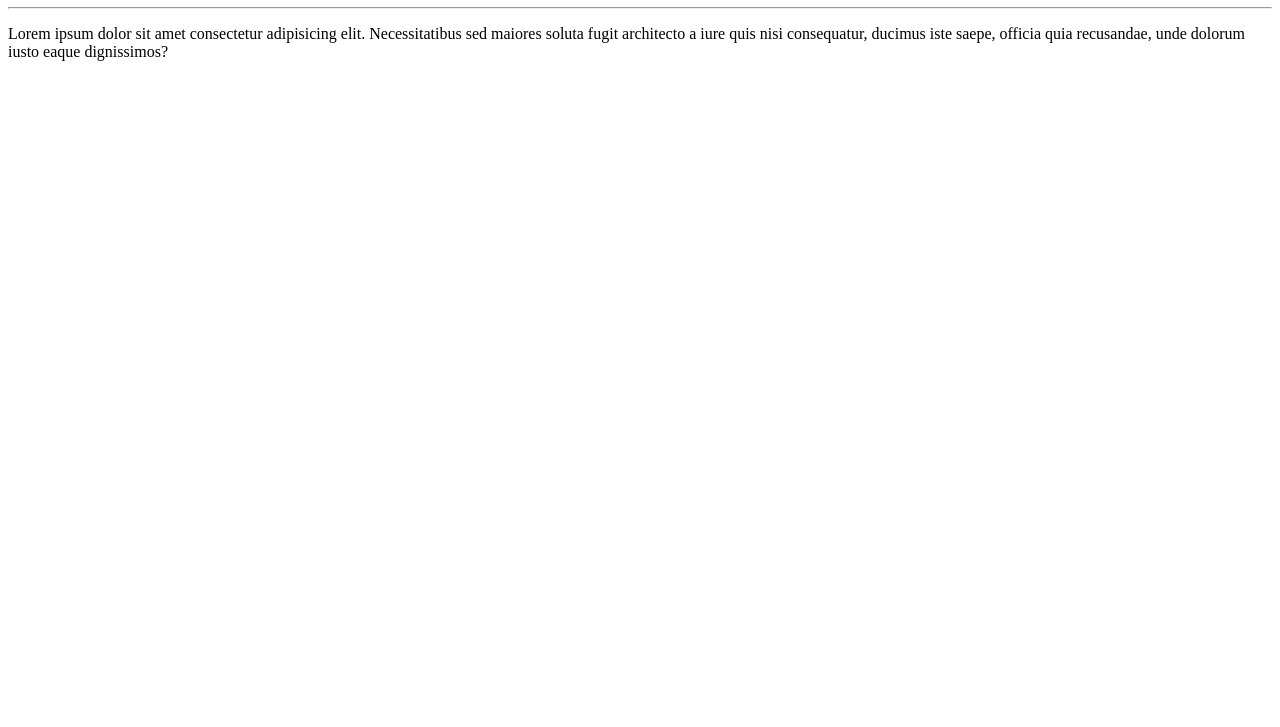
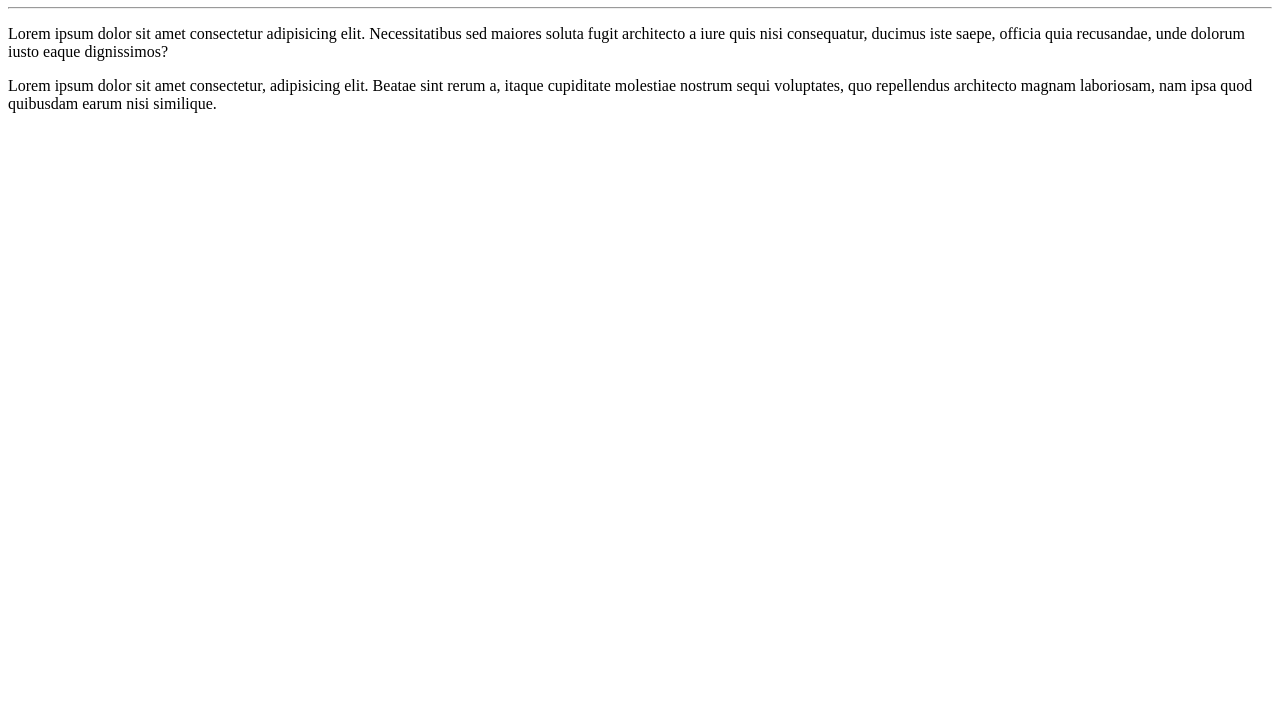
Before and after one commit to zxand1/Ola-Mundo, a plain HTML site: page site-exemplo/index.html in a window 1280 px wide. Shown: the part 73-800 px from the top of the page. Drawn offline with Linux system fonts and the light colour scheme.

Commit message:
Update-Página

```diff
--- a/site-exemplo/index.html
+++ b/site-exemplo/index.html
@@ -9,6 +9,7 @@
     <h1>Olá Mundo!</h1>
     <hr>
     <p>Lorem ipsum dolor sit amet consectetur adipisicing elit. Necessitatibus sed maiores soluta fugit architecto a iure quis nisi consequatur, ducimus iste saepe, officia quia recusandae, unde dolorum iusto eaque dignissimos?</p>
+    <p>Lorem ipsum dolor sit amet consectetur, adipisicing elit. Beatae sint rerum a, itaque cupiditate molestiae nostrum sequi voluptates, quo repellendus architecto magnam laboriosam, nam ipsa quod quibusdam earum nisi similique.</p>
 
 </body>
 </html>
```
